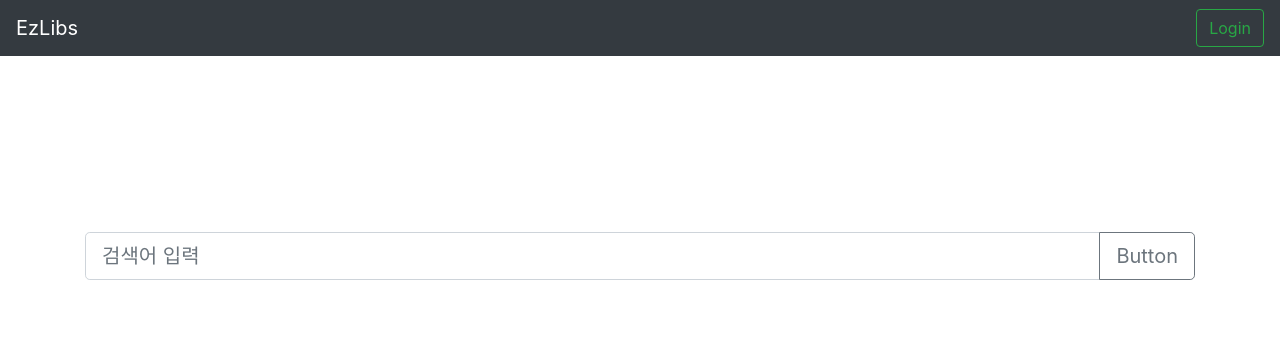
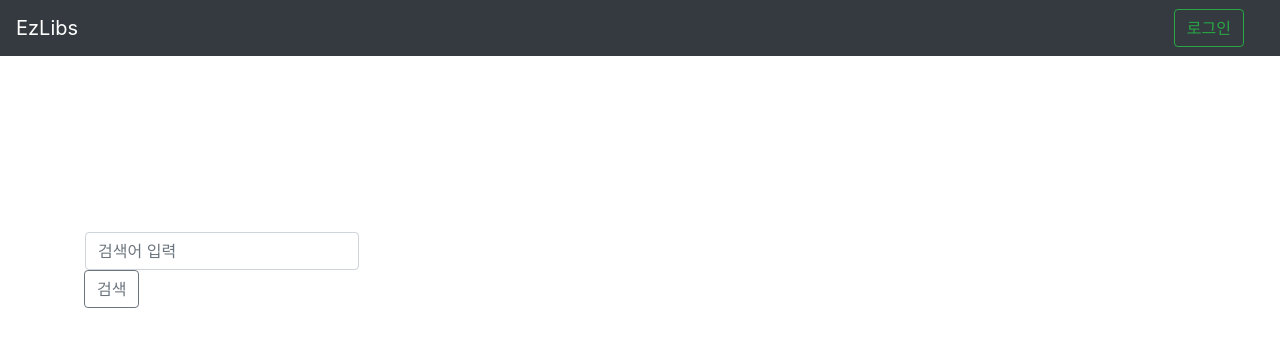
Before and after one commit to Srltas/3-1-OpenSource_Project, a Django app: page / in a window 1280 px wide. Shown: the top 347 px of the page. Run offline with Django 3.2, Linux system fonts and the light colour scheme; parts of the project's set-up code (start-up, migrations or seed data) failed here and were passed over; some libraries are stand-ins or nearby versions.

Commit message:
로그인/로그아웃 버튼 url연결

```diff
--- a/django_project/home/urls.py
+++ b/django_project/home/urls.py
@@ -3,6 +3,9 @@ from django.urls import path
 
 from . import views
 
+app_name = 'home'
+
+
 urlpatterns = [
-    path('', views.index, name='home'),
+    path('', views.index, name='index'),
 ]
--- a/django_project/search/views.py
+++ b/django_project/search/views.py
@@ -1,7 +1,7 @@
 from django.shortcuts import render
+
 
 # Create your views here.
 
-def search(request):
-
+def index(request):
     return render(request, 'search/search_result.html')
--- a/django_project/templates/home/index.html
+++ b/django_project/templates/home/index.html
@@ -21,16 +21,18 @@
     <body>
 
         <nav class="navbar navbar-dark bg-dark">
-            <a class="navbar-brand">EzLibs</a>
+            <a class="navbar-brand" href="/">EzLibs</a>
             <form class="form-inline">
 
                 <!-- 여기에 장고 써서 로그인 확인, 유저정보 표시 등 해야함-->
-
-                <font color=white>{{ name }}</font>
+                {% if user.is_authenticated %}
+                <font color=white>{{ user.username }}님 환영합니다!</font>
+                <input class="btn btn-outline-success my-2 my-sm-0" type="button" onclick="location.href='{% url 'users:logout' %}'" value="로그아웃"></input>
+                {% else %}
+                <input class="btn btn-outline-success my-2 my-sm-0" type="button" onclick="location.href='{% url 'users:login' %}'" value="로그인"></input>
+                {% endif %}
                 <div class=btn-margin>
-                <button class="btn btn-outline-success my-2 my-sm-0" type="submit">Login</button>
                 </div>
-
             </form>
         </nav>
 
@@ -41,10 +43,12 @@
 
         <div class = container>
             <div class="input-group mb-3 input-group-lg">
-                <input id="search" type="text" class="form-control" placeholder="검색어 입력" aria-label="Recipient's username" aria-describedby="button-addon2">
-                <div class="input-group-append">
-                 <button class="btn btn-outline-secondary" type="button" id="button-addon2">Button</button>
-                </div>
+                <form id = "searchForm" method="get" action = "{% url 'search:index' %}">
+                    <input id="search" type="text" class="form-control" placeholder="검색어 입력" aria-label="Recipient's username" aria-describedby="button-addon2">
+                    <div class="input-group-append">
+                    <input class="btn btn-outline-secondary" type="submit" id="button-addon2" value="검색"></input>
+                    </div>
+                </form>
             </div>
         </div>
 
--- a/django_project/users/views.py
+++ b/django_project/users/views.py
@@ -2,7 +2,6 @@ from django.shortcuts import render, redirect
 from .models import users
 from django.contrib.auth.hashers import make_password, check_password
 # Create your views here.
-
 
 def home(requset):
     user_id = requset.session.get('user')
```
Also changed, not shown: django_project/db.sqlite3, django_project/users/urls.py (line endings or trailing spaces).
